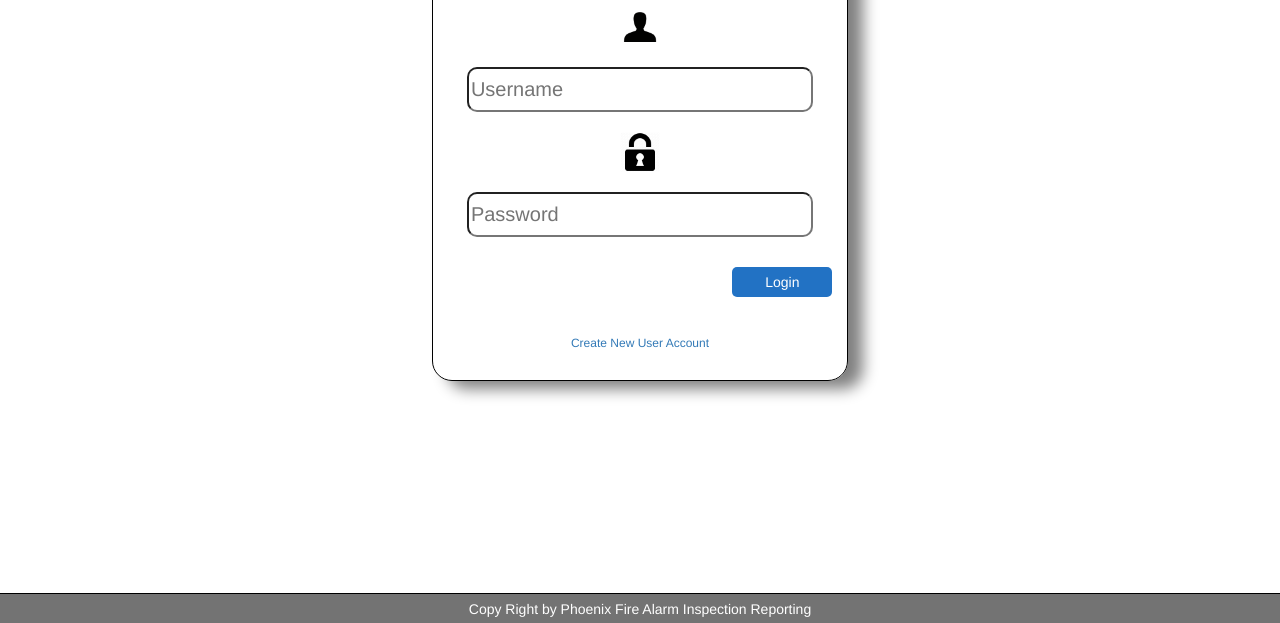
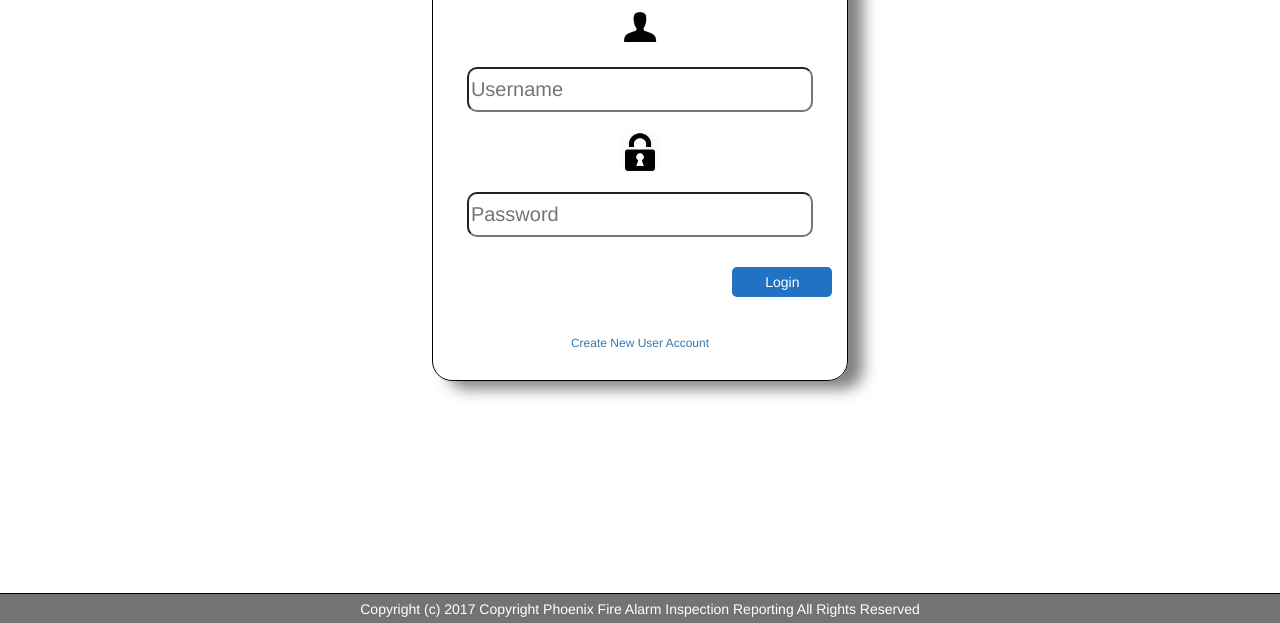
Before and after one commit to chris-stanton/APP-inspection-log, a website: page public/index.html in a window 1280 px wide. Shown: the part 177-800 px from the top of the page. Drawn offline with Linux system fonts and the light colour scheme.

Commit message:
added copy right text to footer

```diff
--- a/public/views/templates/footer.html
+++ b/public/views/templates/footer.html
@@ -1,2 +1,2 @@
 
-<footer> Copy Right by Phoenix Fire Alarm Inspection Reporting </footer>
+<footer> Copyright (c) 2017 Copyright Phoenix Fire Alarm Inspection Reporting All Rights Reserved </footer>
```
